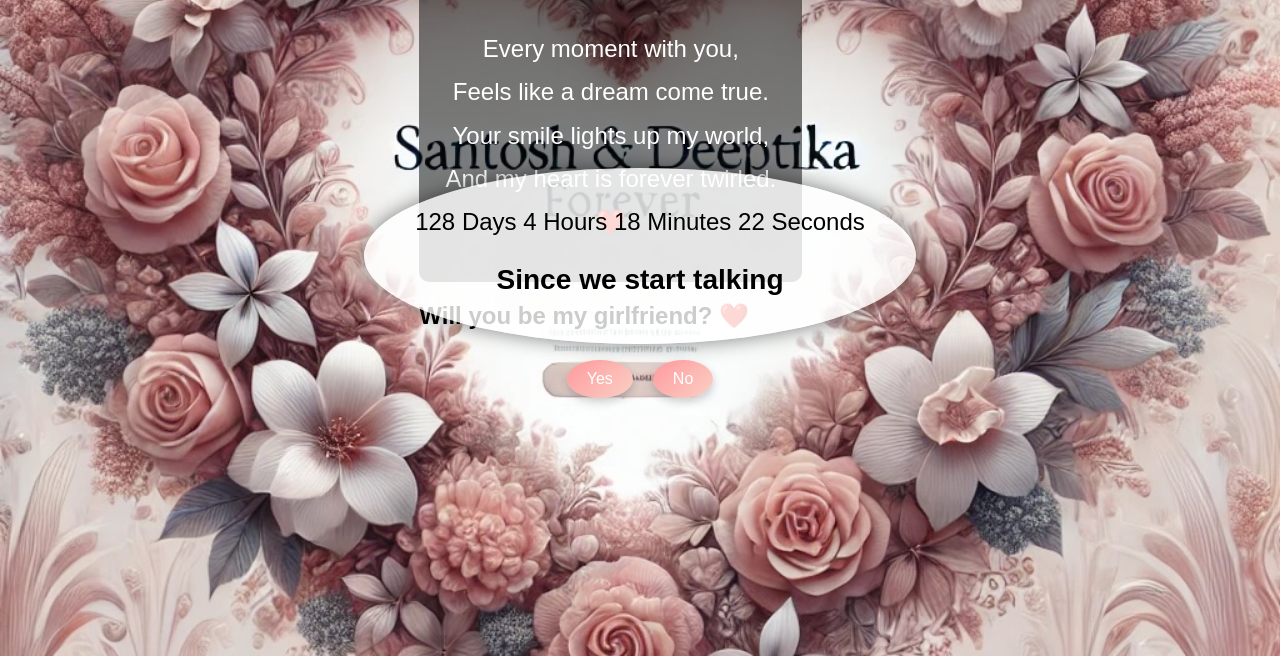
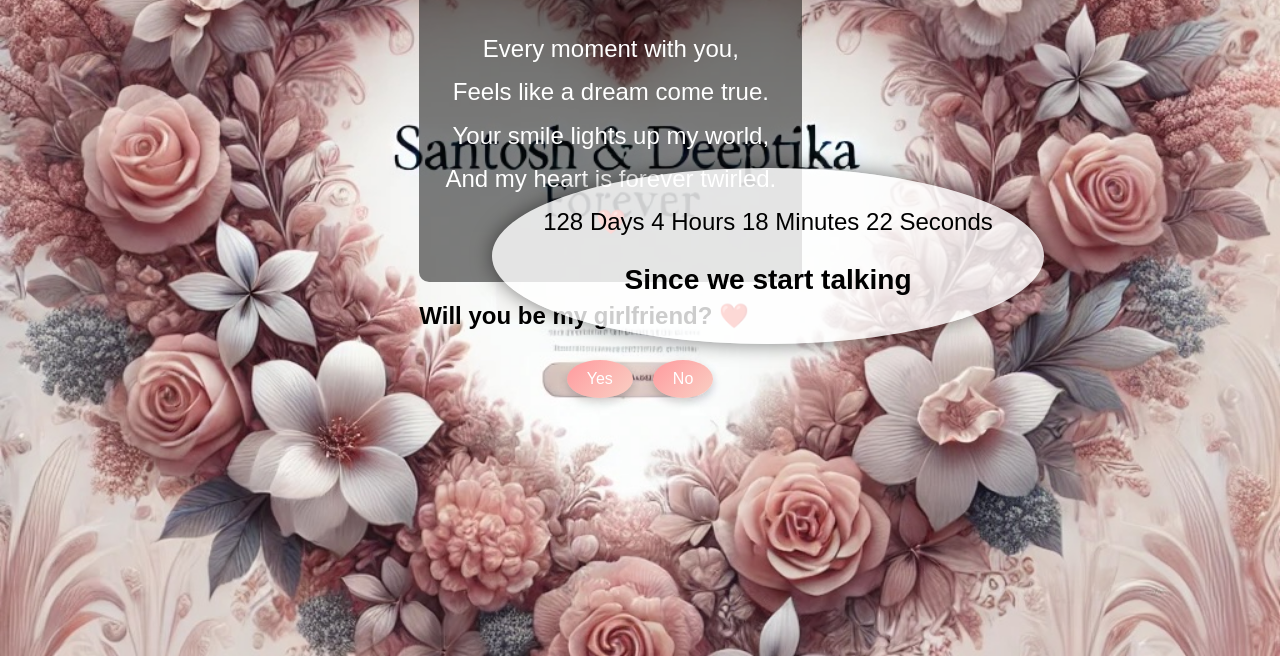
Before and after one commit to ssantoshppandey/Deeptika, a plain HTML site: page index.html in a window 1280 px wide. Shown: the part 144-800 px from the top of the page. Drawn offline with Linux system fonts and the light colour scheme.

Commit message:
Update styles.css

```diff
--- a/styles.css
+++ b/styles.css
@@ -37,7 +37,7 @@ body {
   box-shadow: 0 0 20px rgba(0, 0, 0, 0.5);
   position: fixed; /* Fixes the heart in the center */
   top: 50%; /* Centers vertically */
-  left: 50%; /* Centers horizontally */
+  left: 60%; /* Centers horizontally */
   transform: translate(-50%, -50%); /* Ensures perfect centering */
 }
 
```
